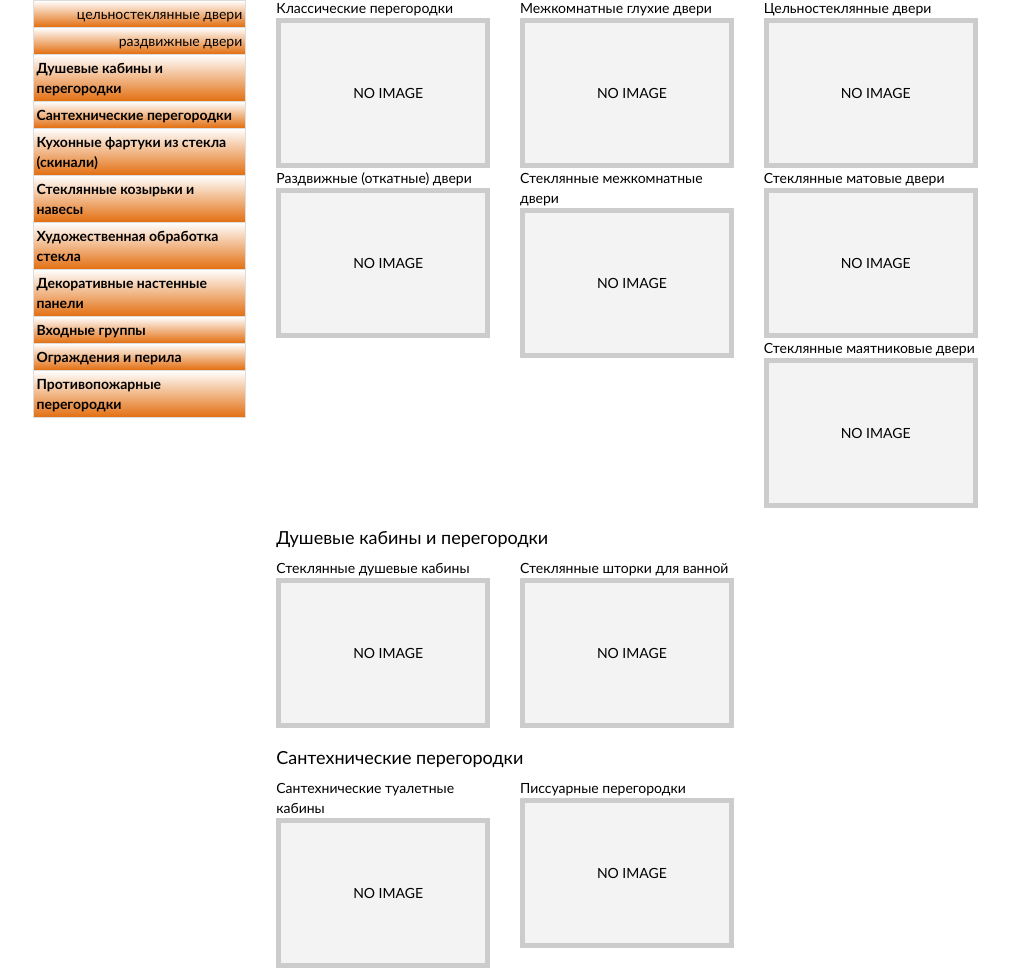
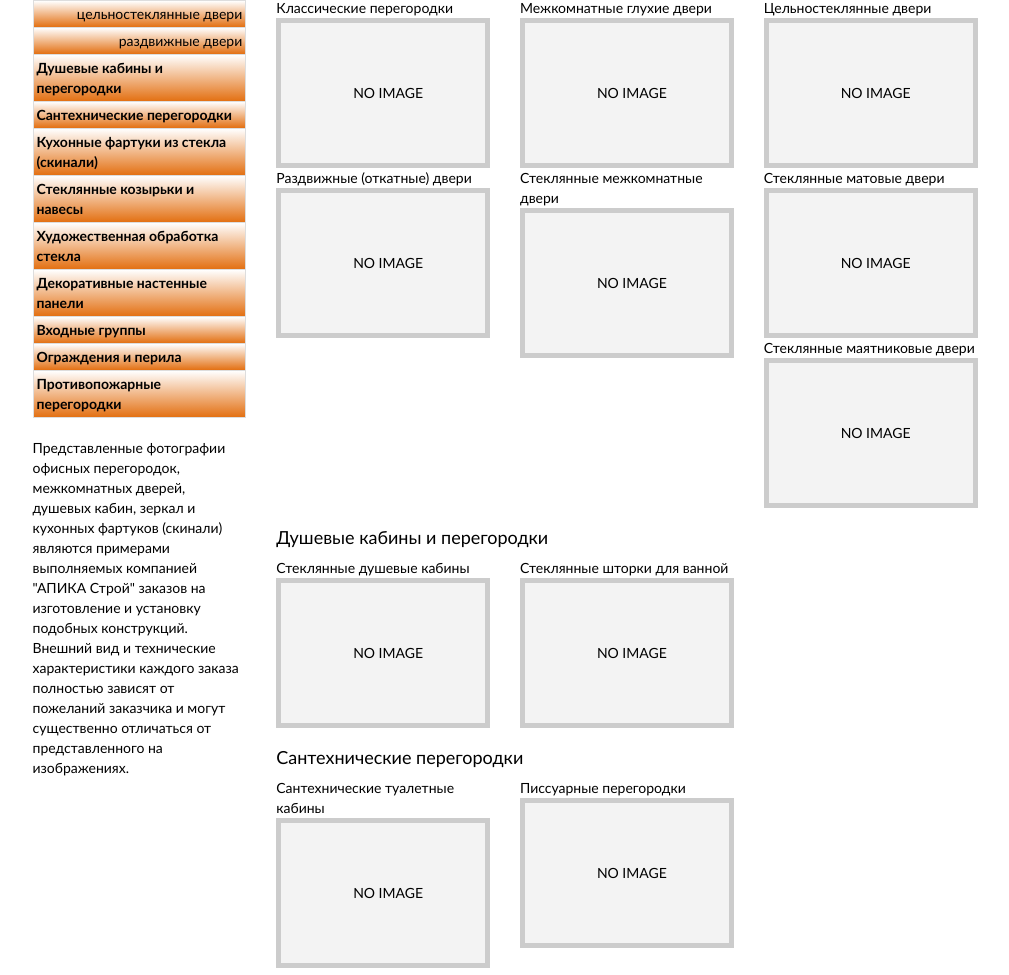
Before and after one commit to schmurge/apika-st, a PHP site: page /index.php in a window 1280 px wide. Shown: the part 691-1666 px from the top of the page, without its empty margins (135-1144 px from the left). Run offline with PHP 8.4, Linux system fonts and the light colour scheme; some libraries are stand-ins or nearby versions.

Commit message:
Главная #5

```diff
--- a/includes/left-tree.php
+++ b/includes/left-tree.php
@@ -17,3 +17,4 @@
 	<li class="list-group-item">Ограждения и перила</li>
 	<li class="list-group-item">Противопожарные перегородки</li>
 </ul>
+<p>Представленные фотографии офисных перегородок, межкомнатных дверей, душевых кабин, зеркал и кухонных фартуков (скинали) являются примерами выполняемых компанией "АПИКА Строй" заказов на изготовление и установку подобных конструкций. Внешний вид и технические характеристики каждого заказа полностью зависят от пожеланий заказчика и могут существенно отличаться от представленного на изображениях.</p>
```
